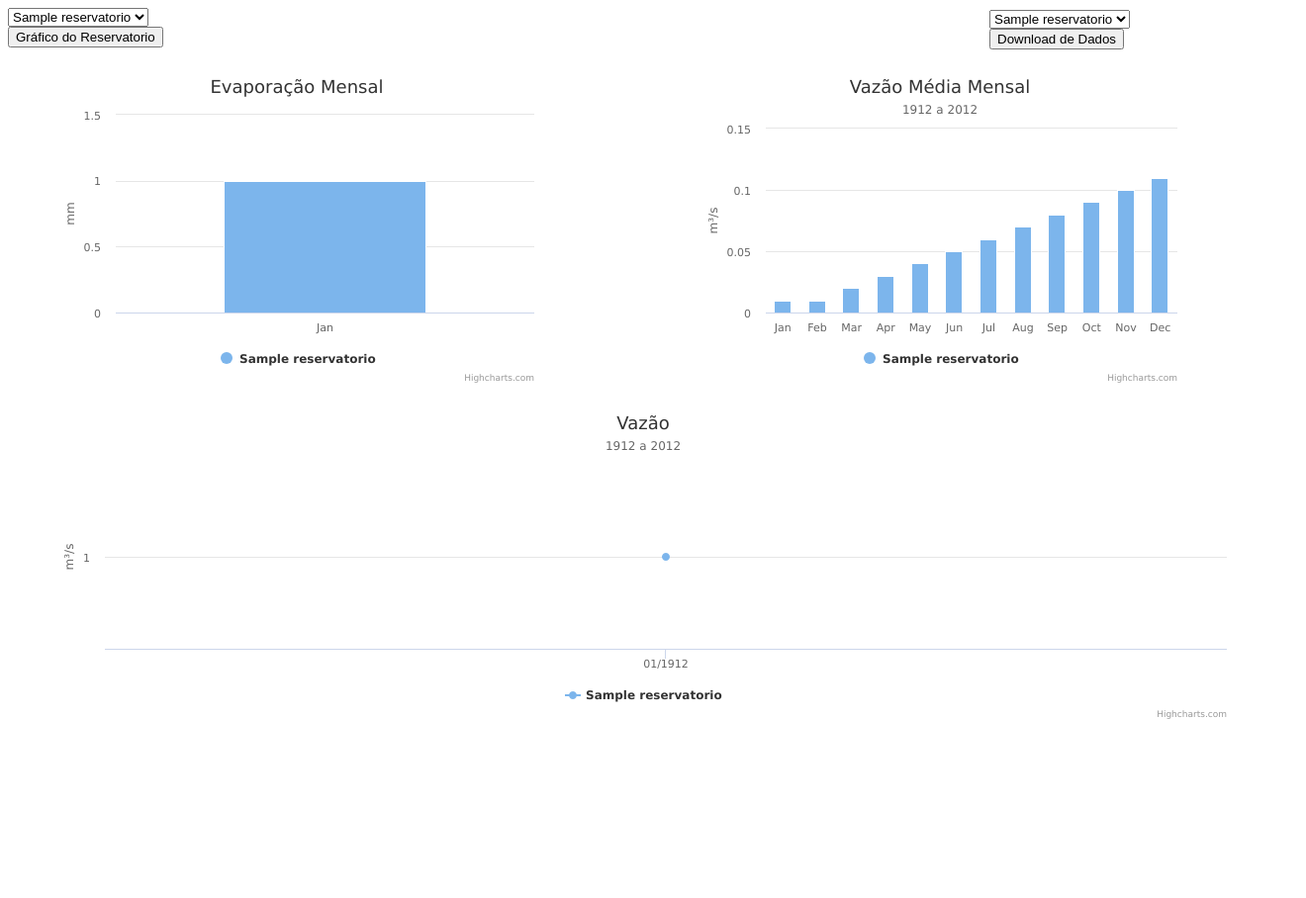
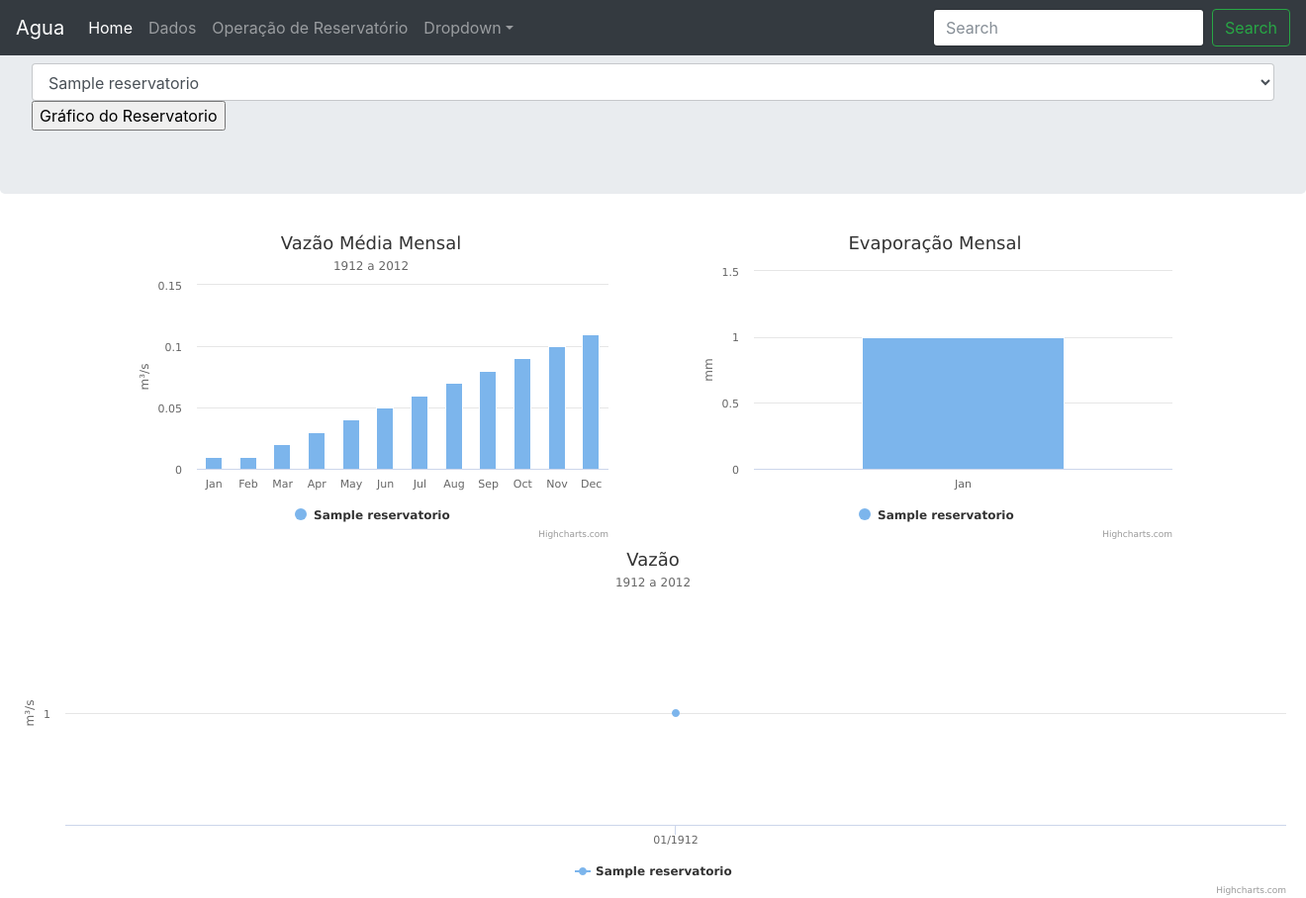
Before and after one commit to fernandesson/reservatorio-web, a Django app: page /3 in a window 1320 px wide. Shown: the whole page at 99% size. Before the commit the page ends 727 px from the top, so only its background shows below. Run offline with Django 3.2, Linux system fonts and the light colour scheme; tables that the repository leaves empty hold one stand-in row (values such as "Sample post"); some libraries are stand-ins or nearby versions.

Commit message:
Adição do Bootstrap com modificações do template

```diff
--- a/app/templates/app/highchart_example.html
+++ b/app/templates/app/highchart_example.html
@@ -1,55 +1,110 @@
 {% load staticfiles %}
 <!DOCTYPE html>
-<html>
+<html lang="pt-br	">
 	<head>
-		<meta charset="UTF-8">
+		<!-- Required meta tags -->
+		<meta charset="utf-8">
+		<meta name="viewport" content="width=device-width, initial-scale=1, shrink-to-fit=no">
+		<!-- Highcharts link -->
+		<script src="https://code.highcharts.com/highcharts.js"></script>
+		<!-- Bootstrap CSS -->
+		<link rel="stylesheet" href="https://maxcdn.bootstrapcdn.com/bootstrap/4.0.0-beta/css/bootstrap.min.css" integrity="sha384-/Y6pD6FV/Vv2HJnA6t+vslU6fwYXjCFtcEpHbNJ0lyAFsXTsjBbfaDjzALeQsN6M" crossorigin="anonymous">
 		<title> Sistema Reservatorio </title>
-	   	<script src="https://code.highcharts.com/highcharts.js"></script>
 	</head>
 	<body>
-		<div>
-			<select name="name_list" form="select_form">
+		<!-- Barra de Menu -->
+		<nav class="navbar navbar-expand-md navbar-dark bg-dark fixed-top">
+			<a class="navbar-brand" href="#">Agua</a>
+			<button class="navbar-toggler" type="button" data-toggle="collapse" data-target="#navbarsExampleDefault" aria-controls="navbarsExampleDefault" aria-expanded="false" aria-label="Toggle navigation">
+				<span class="navbar-toggler-icon"></span>
+			</button>
+
+			<div class="collapse navbar-collapse" id="navbarsExampleDefault">
+				<ul class="navbar-nav mr-auto">
+					<li class="nav-item active">
+						<a class="nav-link" href="#">Home <span class="sr-only">(current)</span></a>
+					</li>
+					<li class="nav-item">
+						<a class="nav-link" href="#">Dados</a>
+					</li>
+					<li class="nav-item">
+						<a class="nav-link" href="#"> Operação de Reservatório</a>
+					</li>
+					<li class="nav-item dropdown">
+						<a class="nav-link dropdown-toggle" href="http://example.com" id="dropdown01" data-toggle="dropdown" aria-haspopup="true" aria-expanded="false">Dropdown</a>
+						<div class="dropdown-menu" aria-labelledby="dropdown01">
+							<a class="dropdown-item" href="#">Action</a>
+							<a class="dropdown-item" href="#">Another action</a>
+							<a class="dropdown-item" href="#">Something else here</a>
+						</div>
+					</li>
+				</ul>
+				<form class="form-inline my-2 my-lg-0">
+					<input class="form-control mr-sm-2" type="text" placeholder="Search" aria-label="Search">
+					<button class="btn btn-outline-success my-2 my-sm-0" type="submit">Search</button>
+				</form>
+			</div>
+		</nav>
+
+		<div class="jumbotron">
+			<select class="form-control" name="name_list" form="select_form">
 				{% for q in query_reservatorio_all %}
 					<option value={{ q.id }}>
 						{{ q.nome }}
 					</option>
 				{% endfor %}
 			</select>
+
 			<form method="POST" id="select_form">
 				{% csrf_token %}
 				<input type="submit" value="Gráfico do Reservatorio">
 			</form>
 		</div>
-		<div style="position: absolute; top: 10px; left: 1000px;">
-			<select name="name_list" form="select_form2">
-				{% for q in query_reservatorio_all %}
-					<option value={{ q.id }}>
-						{{ q.nome }}
-					</option>
-				{% endfor %}
-			</select>
-			<form method="POST" id="select_form2" action="/download">
-				{% csrf_token %}
-				<input type="submit" value="Download de Dados">
-			</form>
-		</div>
-		<div id="container1" style="width: 500px; height: 320px; margin: 0 auto; position: absolute; top: 70px; left: 700px;"></div>
+
+
+
+		<!-- Graficos menores -->
+		<div class="media">
+			<div class="container">
+				<div class="row">
+					<div class="col">
+						<div id="container1" style="width: 500px; height: 320px; margin: 0 auto;"></div>
 						<script>
 							var series_1 = {{ series_1|safe }}
 						</script>
 						<script type="text/javascript" src="{% static 'app/chart1.js' %}"></script>
-
-		<div id="container3" style="width: 500px; height: 320px; margin: 0 auto; position: absolute; top: 70px; left: 50px;"></div>
+					</div>
+					<div class="col">
+						<div id="container3" style="width: 500px; height: 320px; margin: 0 auto;"></div>
 						<script>
 							var series_3 = {{ series_3|safe }}
 						</script>
 						<script type="text/javascript" src="{% static 'app/chart3.js' %}"></script>
+					</div>
+				</div>
+			</div>
+		</div>
 
-		<br>
-		<div id="container2" style="width: 1200px; height: 320px; margin: 0 auto; position: absolute; top: 410px; left: 50px;"></div>
+		<!-- Gráfico maior -->
+		<div class="row">
+		</div>
+		<div class="row">
+			<div class="col">
+				<div id="container2" style="width: 1300px; height: 360px; margin: 0 auto;"></div>
 				<script>
 					var series_2 = {{ series_2|safe }}
 				</script>
 				<script type="text/javascript" src="{% static 'app/chart2.js' %}"></script>
+			</div>
+		</div>
+
+
+
+
+
+		<!-- Bootstrap -->
+		<script src="https://code.jquery.com/jquery-3.2.1.slim.min.js" integrity="sha384-KJ3o2DKtIkvYIK3UENzmM7KCkRr/rE9/Qpg6aAZGJwFDMVNA/GpGFF93hXpG5KkN" crossorigin="anonymous"></script>
+		<script src="https://cdnjs.cloudflare.com/ajax/libs/popper.js/1.11.0/umd/popper.min.js" integrity="sha384-b/U6ypiBEHpOf/4+1nzFpr53nxSS+GLCkfwBdFNTxtclqqenISfwAzpKaMNFNmj4" crossorigin="anonymous"></script>
+		<script src="https://maxcdn.bootstrapcdn.com/bootstrap/4.0.0-beta/js/bootstrap.min.js" integrity="sha384-h0AbiXch4ZDo7tp9hKZ4TsHbi047NrKGLO3SEJAg45jXxnGIfYzk4Si90RDIqNm1" crossorigin="anonymous"></script>
 	</body>
 </html>
--- a/sistema/settings.py
+++ b/sistema/settings.py
@@ -25,7 +25,7 @@ SECRET_KEY = 'f)c8z#a^q9o9!&ytao3+!@1s2!9vm&1m1z)#8_6tw65ricrz31'
 # SECURITY WARNING: don't run with debug turned on in production!
 DEBUG = True
 
-ALLOWED_HOSTS = []
+ALLOWED_HOSTS = ['10.101.73.65']
 
 
 # Application definition
```
Lines whose indentation alone changed are shown as unchanged.
